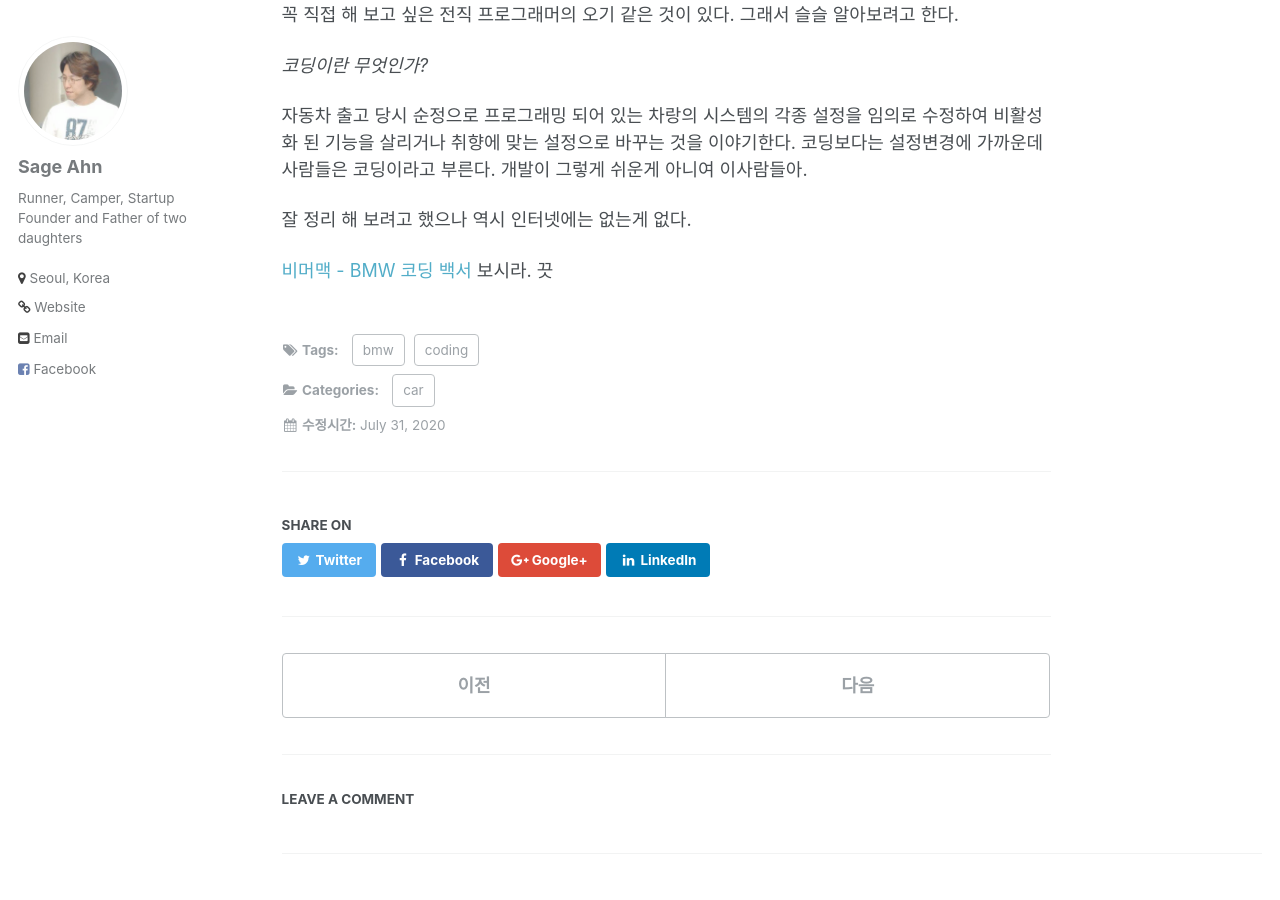
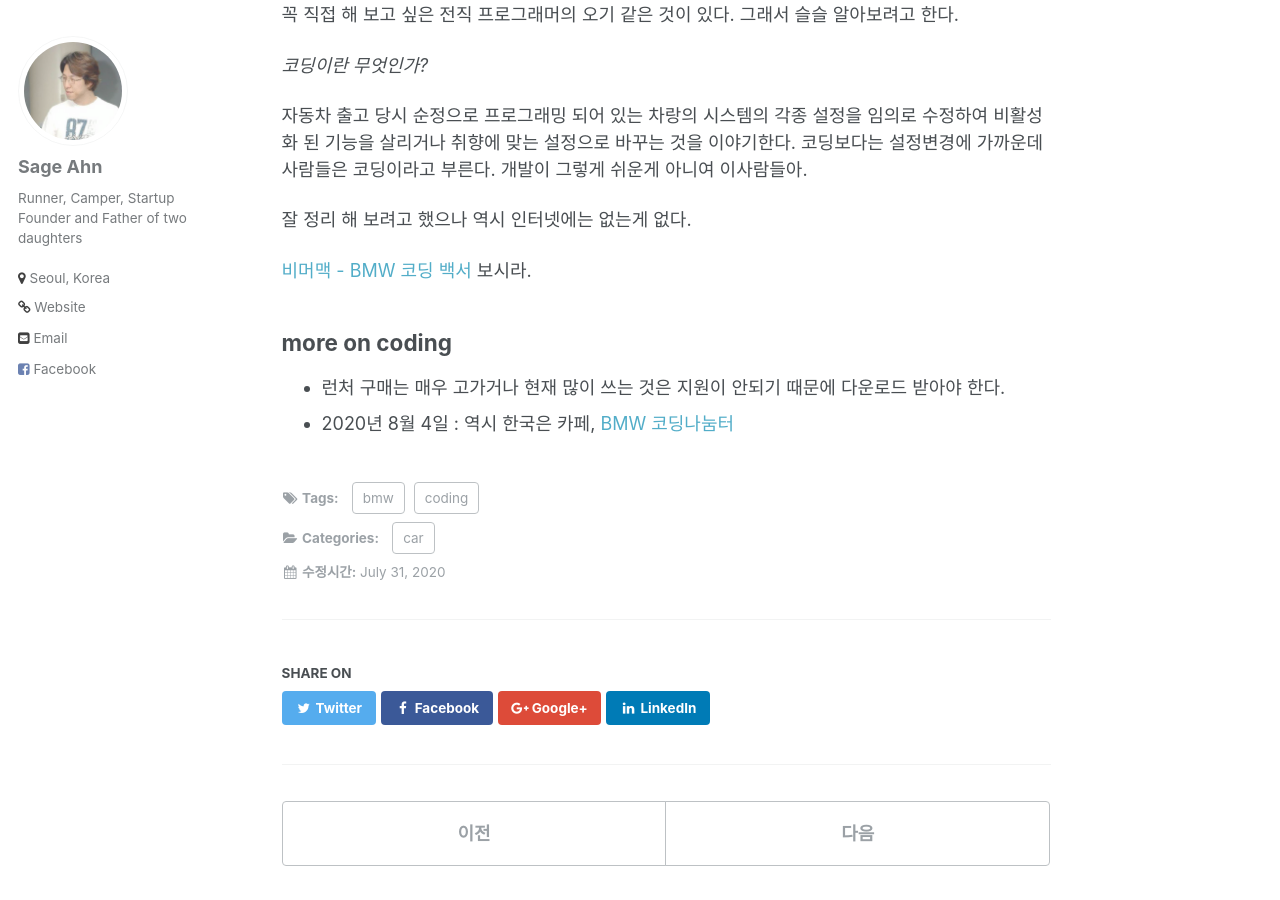
Before and after one commit to sageahn/sageahn.github.io, a Jekyll site: the page built from _posts/2020-07-31-BMW-coding-study.md, in a window 1280 px wide and 900 px high, scrolled down 325 px. Built offline with Jekyll 4.4.1, drawn with Linux system fonts in a browser that asks for light colours; comment, search, counter and statistics services are not loaded.

Commit message:
minor update on coding

```diff
--- a/_posts/2020-07-31-BMW-coding-study.md
+++ b/_posts/2020-07-31-BMW-coding-study.md
@@ -15,4 +15,9 @@ comments: true
 
 잘 정리 해 보려고 했으나 역시 인터넷에는 없는게 없다.
 
-[비머맥 - BMW 코딩 백서](https://bimmermac.com/bmw-%ec%bd%94%eb%94%a9-%eb%b0%b1%ec%84%9c) 보시라. 끗
+[비머맥 - BMW 코딩 백서](https://bimmermac.com/bmw-%ec%bd%94%eb%94%a9-%eb%b0%b1%ec%84%9c) 보시라.
+
+## more on coding
+
+- 런처 구매는 매우 고가거나 현재 많이 쓰는 것은 지원이 안되기 때문에 다운로드 받아야 한다.
+- 2020년 8월 4일 : 역시 한국은 카페, [BMW 코딩나눔터](https://cafe.naver.com/codingbmw)
```
